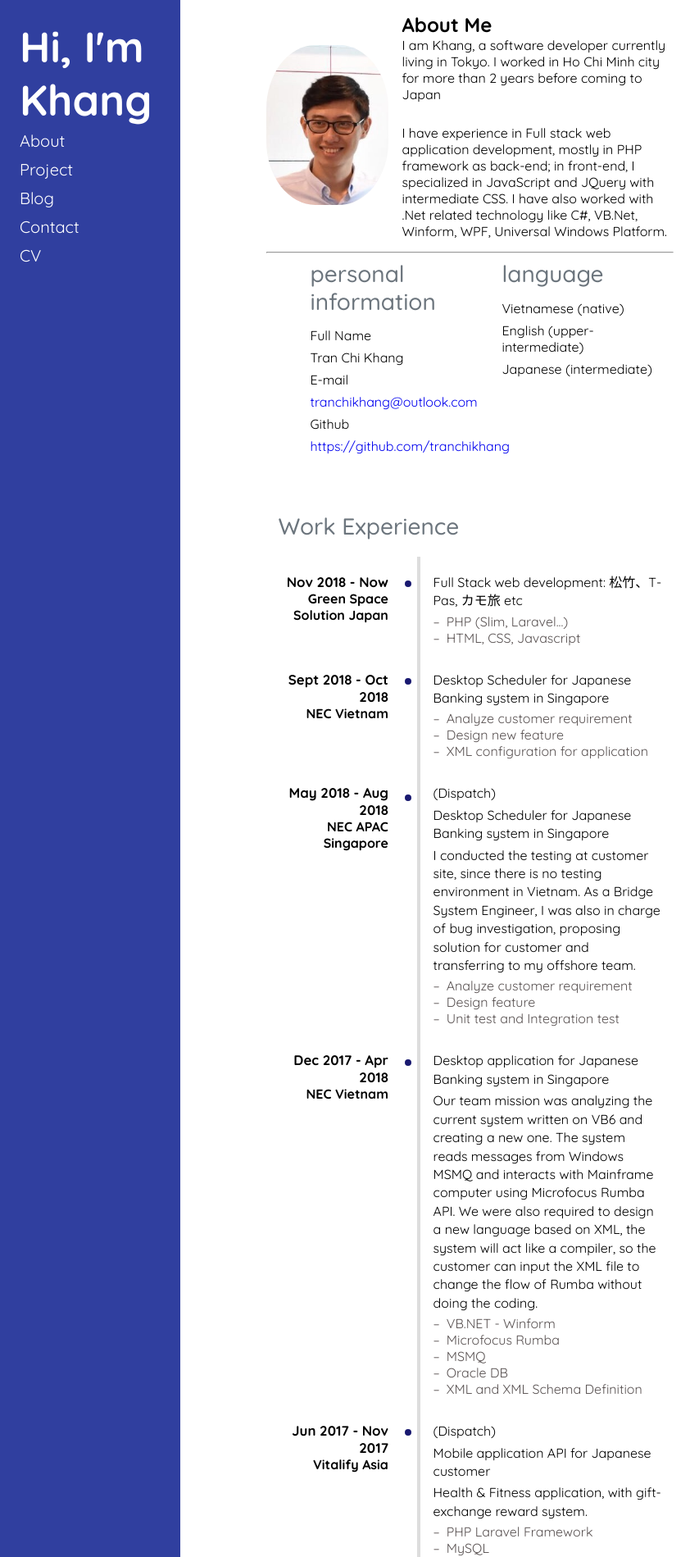
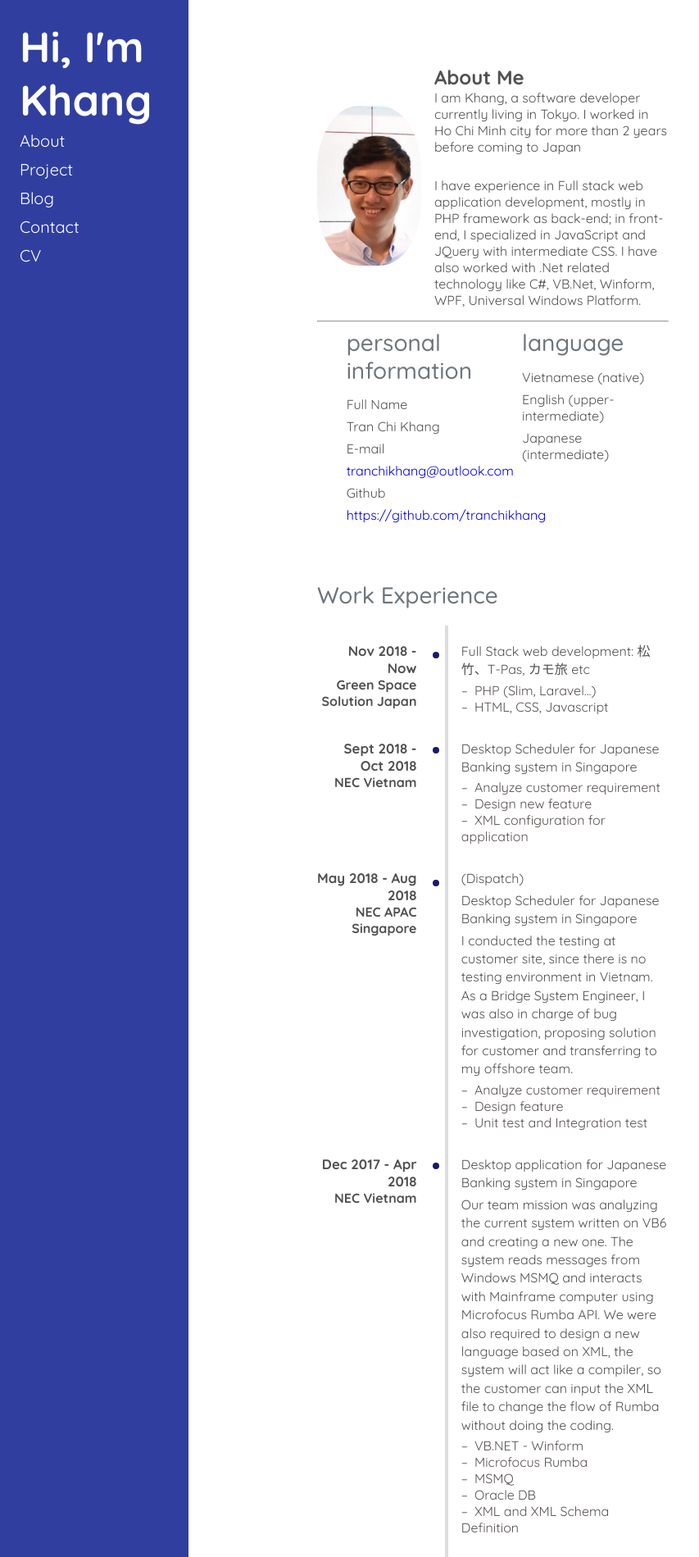
Before and after one commit to tranchikhang/ckhang, a Flask app: page /cv in a window 1280 px wide. Shown: the top 1899 px of the page at 82% size, without its empty margins (0-853 px from the left). Run offline with Flask 2, Linux system fonts and the light colour scheme.

Commit message:
Fix about section's width in profile

```diff
--- a/app/static/css/grid.css
+++ b/app/static/css/grid.css
@@ -1,6 +1,5 @@
 html, body { margin: 0; padding: 0;}
 *, *:before, *:after { -webkit-box-sizing: border-box; -moz-box-sizing: border-box; box-sizing: border-box }
-.grid-container { height: 100vh; width: 100%; margin-left: auto; margin-right: auto }
 .row { display: -webkit-box; display: -ms-flexbox; display: -webkit-flex; display: flex; flex-wrap: wrap }
 .text-left { text-align: left }
 .text-right { text-align: right }
--- a/app/static/css/profile/profile.css
+++ b/app/static/css/profile/profile.css
@@ -1,9 +1,4 @@
 @charset "UTF-8";
-
-body {
-    width: 100%;
-    font-family: 'Quicksand', 'Source Sans Pro', arial, sans-serif;
-}
 
 #profile {
     padding-top: 15px;
@@ -47,6 +42,10 @@ body {
 
 #profile p {
     margin-bottom: 7px;
+}
+
+#profile .about {
+    width: 0;
 }
 
 #work {
@@ -170,10 +169,6 @@ body {
     .main-avatar {
         margin-bottom: 10px;
     }
-    .section {
-        margin-left: 3%;
-        margin-right: 3%;
-    }
 
     .d-xs-only {
         display: none;
--- a/app/static/css/style.css
+++ b/app/static/css/style.css
@@ -8,11 +8,11 @@ body {
     display: flex;
 }
 
-.grid-container {
+/* .grid-container {
     display: flex;
     flex-basis: auto;
     overflow-y: auto;
-}
+} */
 
 .main-background {
     background: #303F9F;
@@ -58,11 +58,11 @@ body {
         flex-wrap: wrap;
     }
 
-    .grid-container {
+    /* .grid-container {
         height: 100%;;
         flex-basis: 100%;
         overflow-y: hidden;
-    }
+    } */
 
     #sidebar {
         height: unset;
@@ -93,6 +93,12 @@ body {
     overflow-y: auto;
 }
 
+@media (max-width:767px) {
+    .common-container {
+        height: 100%;
+        overflow-y: hidden;
+    }
+}
 @media (min-width:768px) {
     .common-container {
         padding: 4rem 4rem 0;
--- a/app/templates/profile/index.html
+++ b/app/templates/profile/index.html
@@ -8,7 +8,7 @@
 {% endblock %}
 
 {% block content %}
-<div class="grid-container">
+<div class="common-container">
     <div class="row">
         <div class="col-lg-1 col-xl-1"></div>
         <div class="col-12 col-md-12 col-lg-8 col-xl-6">
@@ -19,7 +19,7 @@
                             <div class="main-avatar img-fluid">
                             </div>
                         </div>
-                        <div class="col-7 col-xs-12 col-md-7 col-xl-8">
+                        <div class="col-7 col-xs-12 col-md-7 col-xl-8 about">
                             <h2>About Me</h2>
                             <p>I am Khang, a software developer currently living in Tokyo. I worked in Ho Chi Minh city for more than 2 years before coming to Japan</p><br>
                             <p>I have experience in Full stack web application development, mostly in PHP framework as back-end; in front-end, I specialized in JavaScript and JQuery with intermediate CSS. I have also worked with .Net related technology like C#, VB.Net, Winform, WPF, Universal Windows Platform.</p>
```
